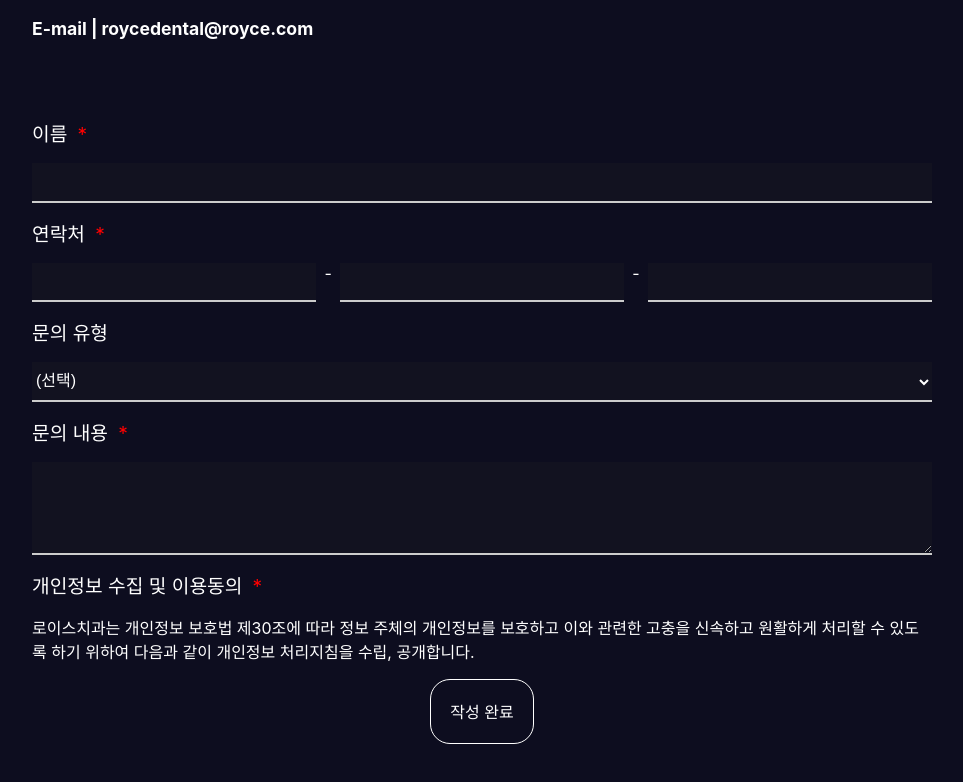
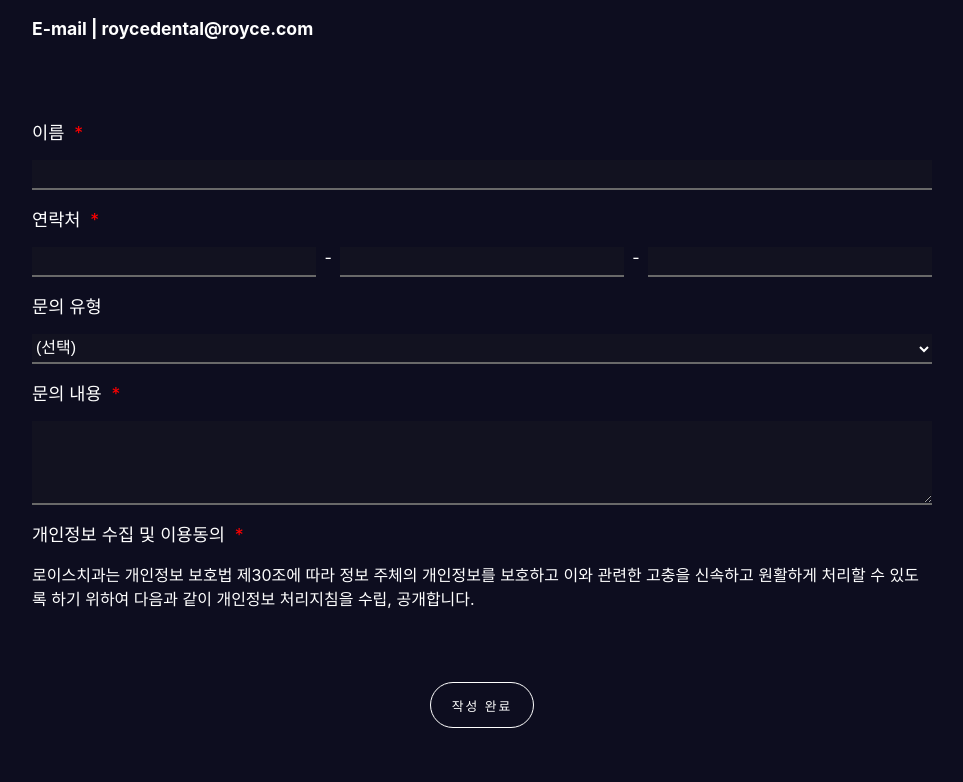
Before and after one commit to namhosung6023/royce, a React (Create React App) app: page /community in a window 1280 px wide. Shown: the part 378-1160 px from the top of the page, without its empty margins (280-1243 px from the left). Built offline with nearby package versions, Linux system fonts and the light colour scheme.

Commit message:
add: all pages

```diff
--- a/src/App.js
+++ b/src/App.js
@@ -1,6 +1,10 @@
 import React from "react";
 import { BrowserRouter as Router, Routes, Route } from "react-router-dom";
 import Header from "./component/Header";
+import Aboutus from "./pages/Aboutus";
+import Creator from "./pages/Creator";
+import Creatordetail from "./pages/Creatordetal";
+import News from "./pages/News";
 import Footer from "./component/Footer";
 import Community from "./pages/Community";
 import Main from "./pages/Main";
@@ -14,6 +18,10 @@ function App() {
         <div className="content">
           <Routes>
             <Route path="/" element={<Main />} />
+            <Route path="/aboutus" element={<Aboutus />} />
+            <Route path="/creator" element={<Creator />} />
+            <Route path="/news" element={<News />} />
+            <Route path="/creatordetail" element={<Creatordetail />} />
             <Route path="/community" element={<Community />} />
           </Routes>
         </div>
--- a/src/component/Header.css
+++ b/src/component/Header.css
@@ -11,6 +11,8 @@
   width: 100%;
   background: transparent;
   transition: background-color 0.3s ease-in-out;
+  z-index: 1000;
+
 }
 
 /* 스크롤 시 배경색 변경 */
@@ -26,6 +28,11 @@
   height: auto;
   margin-left: 0.5vw; /* 로고의 왼쪽 간격 줄이기 */
   margin-right: 28vw; /* 로고의 오른쪽 간격 줄이기 */
+  cursor: pointer;
+}
+
+.Header div {
+  cursor: pointer;
 }
 
 /* 메뉴 스타일 */
@@ -56,7 +63,7 @@
 .Header .manageCenter:hover,
 .Header .tv:hover,
 .Header .community:hover {
-  color: #3498db;
+  color: #856A29;
 }
 
 /* 스크롤 시 글씨 색 변경 */
--- a/src/component/Header.jsx
+++ b/src/component/Header.jsx
@@ -1,33 +1,38 @@
-import React, { useState, useEffect } from "react";
+import React, { useState, useEffect, useRef } from "react";
+import { useNavigate } from "react-router-dom";
 import "./Header.css";
 import logo from "../images/footerLog.png";
 
 function Header() {
   const [scrolled, setScrolled] = useState(false);
+  const navigate = useNavigate();
+  const headerRef = useRef(null);
 
   useEffect(() => {
     const handleScroll = () => {
-      if (window.scrollY > 100) {
-        setScrolled(true);
-      } else {
-        setScrolled(false);
-      }
+      if (!headerRef.current) return; // 요소가 존재하는지 체크
+      setScrolled(window.scrollY > 100);
     };
 
-    window.addEventListener("scroll", handleScroll);
+    // DOM이 로드된 후 실행되도록 setTimeout 추가
+    const timeoutId = setTimeout(() => {
+      window.addEventListener("scroll", handleScroll);
+    }, 100);
+
     return () => {
+      clearTimeout(timeoutId);
       window.removeEventListener("scroll", handleScroll);
     };
   }, []);
 
   return (
-    <div className={`Header ${scrolled ? "scrolled" : ""}`}>
-      <img src={logo} alt="로이스치과 로고" className="logo" />
-      <div className="introduce">로이스치과소개</div>
-      <div className="special">로이스임플란트의특별함</div>
-      <div className="manageCenter">평생관리센터</div>
-      <div className="tv">로이스TV</div>
-      <div className="community">커뮤니티</div>
+    <div ref={headerRef} className={`Header ${scrolled ? "scrolled" : ""}`}>
+      <img src={logo} alt="로이스치과 로고" className="logo" onClick={() => navigate("/")} />
+      <div className="introduce" onClick={() => navigate("/aboutus")}>로이스치과소개</div>
+      <div className="special" onClick={() => navigate("/creator")}>로이스임플란트의특별함</div>
+      <div className="manageCenter" onClick={() => navigate("/news")}>평생관리센터</div>
+      <div className="tv" onClick={() => navigate("/creatordetail")}>로이스TV</div>
+      <div className="community" onClick={() => navigate("/community")}>커뮤니티</div>
     </div>
   );
 }
--- /dev/null
+++ b/src/pages/Aboutus.jsx
@@ -0,0 +1,12 @@
+// Footer.jsx
+import React from "react";
+import "./Aboutus.css";
+
+function Aboutus() {
+  return (
+    <div className="aboutus">
+    </div>
+  );
+}
+
+export default Aboutus;
--- a/src/pages/Community.css
+++ b/src/pages/Community.css
@@ -47,7 +47,7 @@
 }
 
 .contact-form label {
-    font-size: 1.2rem;
+    font-size: 1.1rem;
     display: block; /* 왼쪽 정렬 */
 
 }
@@ -56,9 +56,9 @@
 .contact-form select,
 .contact-form textarea {
     width: 100%;
-    padding: 0.6rem 0; /* 상하 패딩만 주어 밑줄이 돋보이게 합니다 */
+    padding: 0.3rem 0; /* 상하 패딩만 주어 밑줄이 돋보이게 합니다 */
     border: none;
-    border-bottom: 2px solid #ccc; /* 밑줄만 보이도록 설정 */
+    border-bottom: 2px solid #696969; /* 밑줄만 보이도록 설정 */
     font-size: 1rem;
     background: #121220;
     color: white;
@@ -67,7 +67,7 @@
 .contact-form input:focus,
 .contact-form select:focus,
 .contact-form textarea:focus {
-    border-bottom: 2px solid #fff; /* 포커스 시 밑줄 색상 변경 */
+    border-bottom: 2px solid #696969; /* 포커스 시 밑줄 색상 변경 */
     outline: none; /* 기본 포커스 아웃라인 제거 */
 }
 
@@ -86,13 +86,16 @@
 .contact-form button {
     background-color: #0D0D1F;
     color: white;
-    padding: 1.2em;
-    border:1px solid white;
-    border-radius: 20px;
-    font-size: 1rem;
+    padding: 1em;
+    width: 13vh;
+    border: 1px solid white;
+    border-radius: 30px;
+    font-size: 0.8em;
     cursor: pointer;
+    margin-top: 7vh;
     align-self: center; /* 왼쪽 정렬 */
     margin-bottom: 20vh;
+    letter-spacing: 2px;
 }
 
 .contact-form button:hover {
--- /dev/null
+++ b/src/pages/Creator.jsx
@@ -0,0 +1,11 @@
+import React from "react";
+import "./Creator.css";
+
+function Creator() {
+  return (
+    <div className="creator">
+    </div>
+  );
+}
+
+export default Creator;
--- /dev/null
+++ b/src/pages/Creatordetal.jsx
@@ -0,0 +1,11 @@
+import React from "react";
+import "./Creatordetail.css";
+
+function Creatordetail() {
+  return (
+    <div className="creatordetail">
+    </div>
+  );
+}
+
+export default Creatordetail;
--- /dev/null
+++ b/src/pages/News.jsx
@@ -0,0 +1,11 @@
+import React from "react";
+import "./News.css";
+
+function News() {
+  return (
+    <div className="news">
+    </div>
+  );
+}
+
+export default News;
```
Also changed, not shown: src/pages/Aboutus.css (added), src/pages/Creator.css (added), src/pages/Creatordetail.css (added), src/pages/News.css (added).
